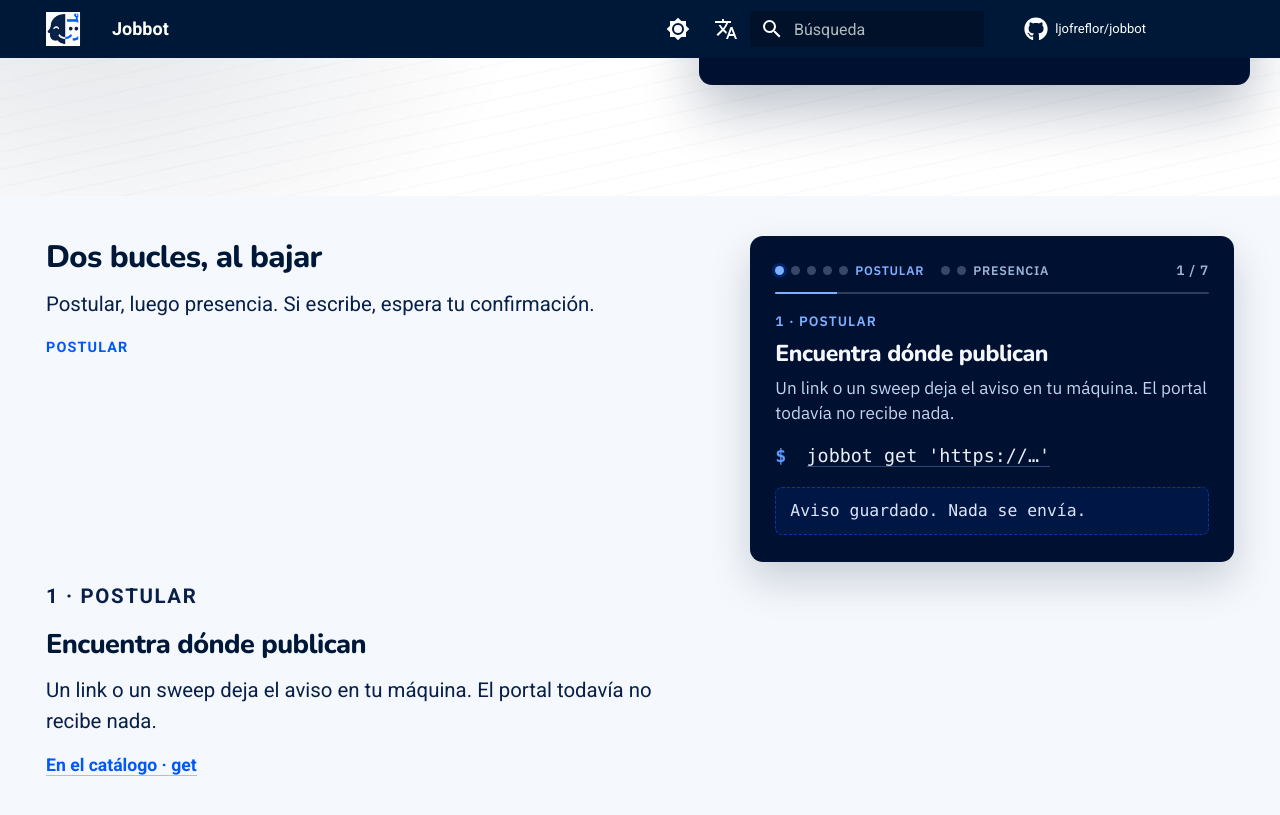
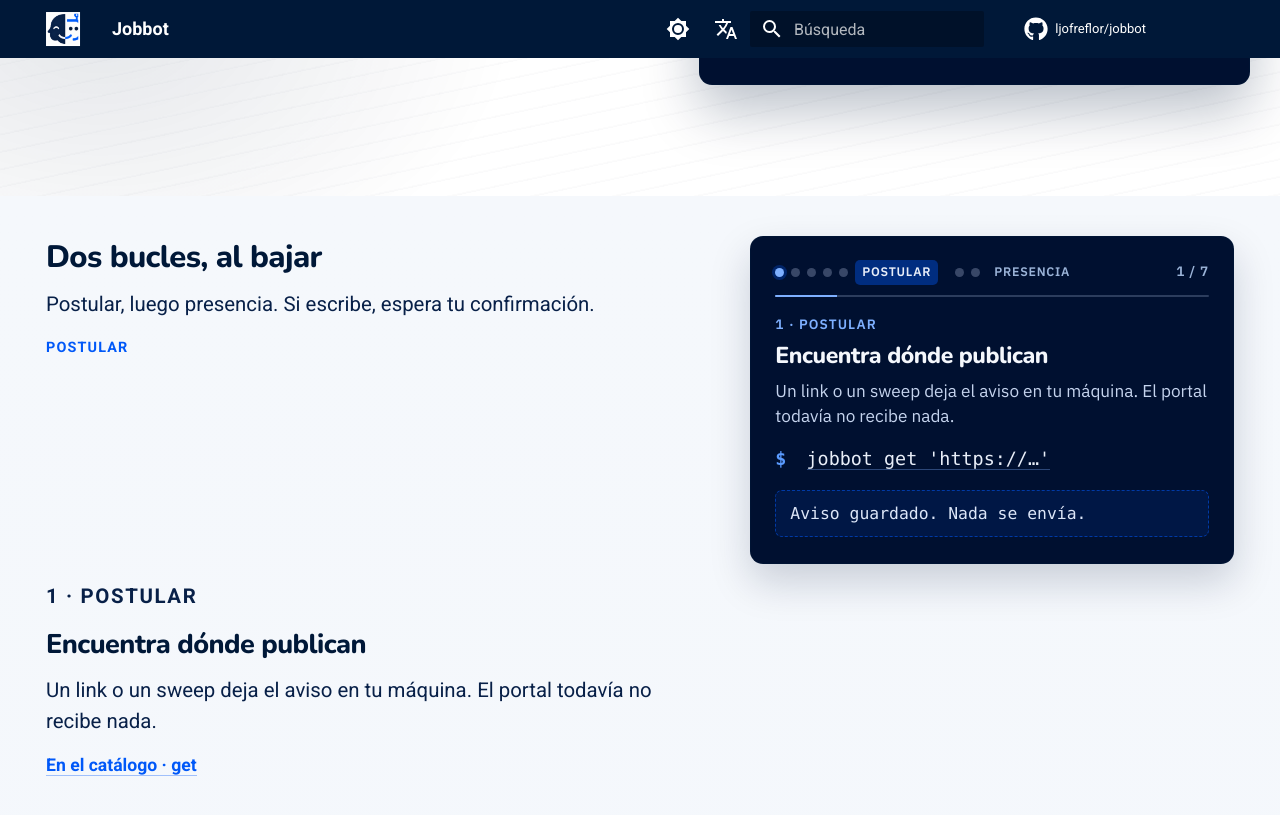
Before and after one commit to ljofreflor/jobbot, an MkDocs documentation site: the page built from docs/index.md, in a window 1280 px wide and 900 px high, scrolled down 762 px. Shown: the top 815 px of the window. Built offline with MkDocs 1.6.1 and Material for MkDocs 9.7.7, drawn with Linux system fonts in a browser that asks for light colours; comment, search, counter and statistics services are not loaded.

Commit message:
docs(landing): chip the active story loop in the pin
Postular/apply and presencia/presence in the sticky terminal use a cobalt fill when that loop is current, so the chapter reads at a glance next to the step dots.

Co-authored-by: Leonardo Andes Jofre Flor <leonardo.jofre+csld1@consalud.cl>

```diff
--- a/docs/stylesheets/landing.css
+++ b/docs/stylesheets/landing.css
@@ -1318,6 +1318,9 @@ a.jb-in-story__tag:focus-visible {
   letter-spacing: 0.06em;
   text-transform: uppercase;
   color: #9bb4d8;
+  padding: 0.12rem 0.35rem;
+  border-radius: 0.25rem;
+  background: transparent;
 }
 
 .jb-scrolly__count {
@@ -1358,11 +1361,13 @@ a.jb-in-story__tag:focus-visible {
 }
 
 .jb-scrolly__pin:not(.is-presence) .jb-scrolly__chapter:first-child b {
-  color: #7eb0ff;
+  color: #e8eef8;
+  background: rgba(0, 88, 248, 0.4);
 }
 
 .jb-scrolly__pin.is-presence .jb-scrolly__chapter:last-child b {
-  color: #7eb0ff;
+  color: #e8eef8;
+  background: rgba(0, 88, 248, 0.4);
 }
 
 .jb-scrolly__meter {
```
